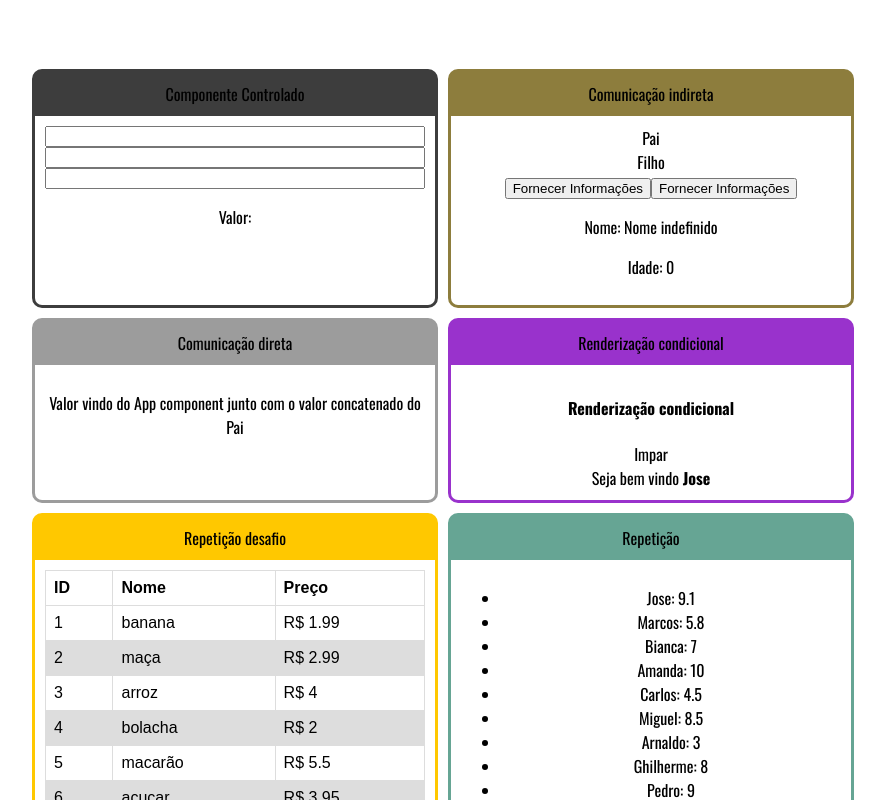
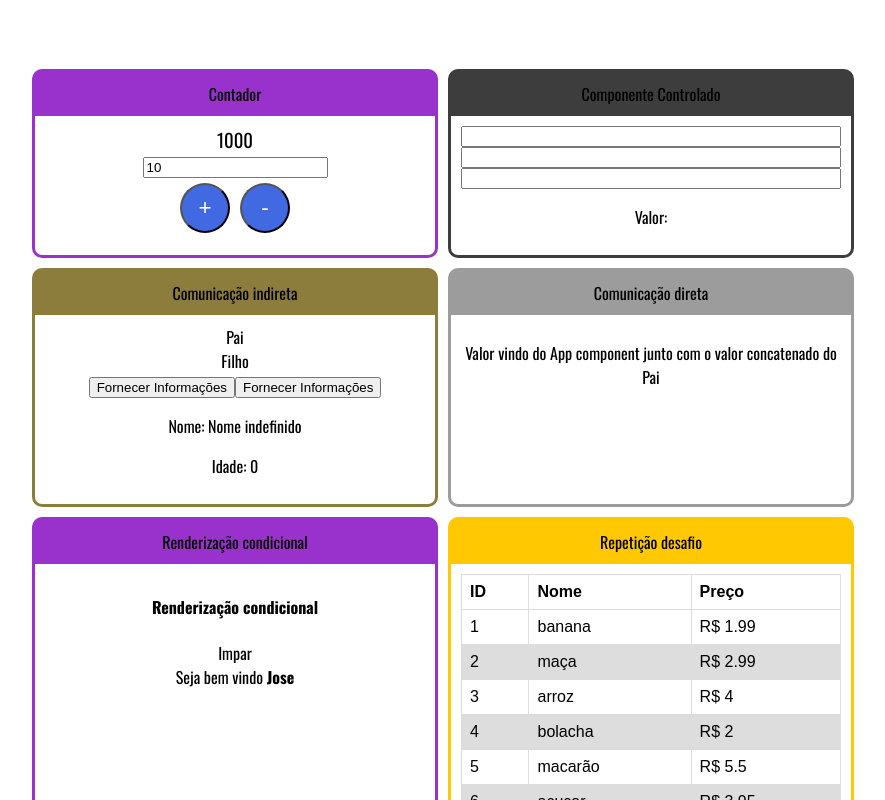
Before and after one commit to JonathanHenriqueCWB/React, a React (Create React App) app in the folder CursoUdemy/fundamentos-react/: page / in a window 1280 px wide. Shown: the top 800 px of the page, without its empty margins (205-1090 px from the left). Built offline with nearby package versions, Linux system fonts and the light colour scheme.

Commit message:
Exercicio contatador com componentes

```diff
--- a/CursoUdemy/fundamentos-react/src/App.js
+++ b/CursoUdemy/fundamentos-react/src/App.js
@@ -16,10 +16,16 @@ import UsuarioInfo from './components/condicional/UsuarioInfo'
 import DiretaPai from './components/comunicacao/DiretaPai'
 import IndiretaPai from './components/comunicacao/IndiretaPai'
 import Input from './components/formularios/Input'
+import Contador from './components/contador/Contador'
 
 const App = () => {
     return (
         <div className='Cards'>
+
+            <Card titulo='Contador'>
+                <Contador numero={1000} passo={10}/>
+            </Card>
+
             <Card titulo='Componente Controlado' color='#3d3d3d'>
                 <Input />
             </Card>
@@ -29,13 +35,13 @@ const App = () => {
             </Card>
 
             <Card titulo='Comunicação direta' color='#9c9c9c'>
-                <DiretaPai texto='Valor vindo do App component'/>
+                <DiretaPai texto='Valor vindo do App component' />
             </Card>
 
             <Card titulo='Renderização condicional'>
                 <ParOuImpar valor={3} />
 
-                <UsuarioInfo usuario={{nome:'Jose'}} />
+                <UsuarioInfo usuario={{ nome: 'Jose' }} />
             </Card>
 
             <Card titulo='Repetição desafio' color='#ffc800'>
--- /dev/null
+++ b/CursoUdemy/fundamentos-react/src/components/contador/Botao.css
@@ -0,0 +1,14 @@
+.Contador input {
+  font-size: 1.4rem;
+  width: 60px;
+}
+
+.Contador button {
+  width: 50px;
+  height: 50px;
+  margin: 5px;
+  border-radius: 50%;
+  font-size: 1.4rem;
+  background-color: royalblue;
+  color: #fff;
+}
--- /dev/null
+++ b/CursoUdemy/fundamentos-react/src/components/contador/Botao.jsx
@@ -0,0 +1,13 @@
+import React from 'react'
+import './Botao.css'
+
+const Botao = props => {
+    return (
+        <div className='Contador'>
+            <button onClick={props.funcIncrementar}>+</button>
+            <button onClick={props.funcDecrementar}>-</button>
+        </div>
+    )
+}
+
+export default Botao
--- /dev/null
+++ b/CursoUdemy/fundamentos-react/src/components/contador/Contador.jsx
@@ -0,0 +1,32 @@
+import React from 'react'
+
+import Display from './Display'
+import Botao from './Botao'
+import PassoForm from './PassoForm'
+
+class Contador extends React.Component {
+
+    constructor(props) {
+        super(props)
+        this.state = {
+            numero: this.props.numero || 0,
+            passo: this.props.passo || 1
+        }
+    }
+
+    inc = event => this.setState({ numero: this.state.numero + this.state.passo })
+    dec = event => this.setState({ numero: this.state.numero - this.state.passo })
+    alterarPasso = event => this.setState({ passo: + event.target.value })
+
+    render() {
+        return (
+            <div>
+                <Display numero={this.state.numero} />
+                <PassoForm funcAlterarPasso={this.alterarPasso} passo={this.state.passo}/>
+                <Botao funcIncrementar={this.inc} funcDecrementar={this.dec} />
+            </div>
+        )
+    }
+}
+
+export default Contador
--- /dev/null
+++ b/CursoUdemy/fundamentos-react/src/components/contador/Display.jsx
@@ -0,0 +1,11 @@
+import React from 'react'
+
+const Display = props => {
+    return (
+        <div>
+            <h3>{props.numero}</h3>
+        </div>
+    )
+}
+
+export default Display
--- /dev/null
+++ b/CursoUdemy/fundamentos-react/src/components/contador/PassoForm.jsx
@@ -0,0 +1,17 @@
+import React from 'react'
+
+const PassoForm = props => {
+    return (
+        <div>
+            <label htmlFor=""></label>
+            <input
+                type='number'
+                id='passoInput'
+                value={props.passo}
+                onChange={props.funcAlterarPasso}
+            />
+        </div>
+    )
+}
+
+export default PassoForm
```
